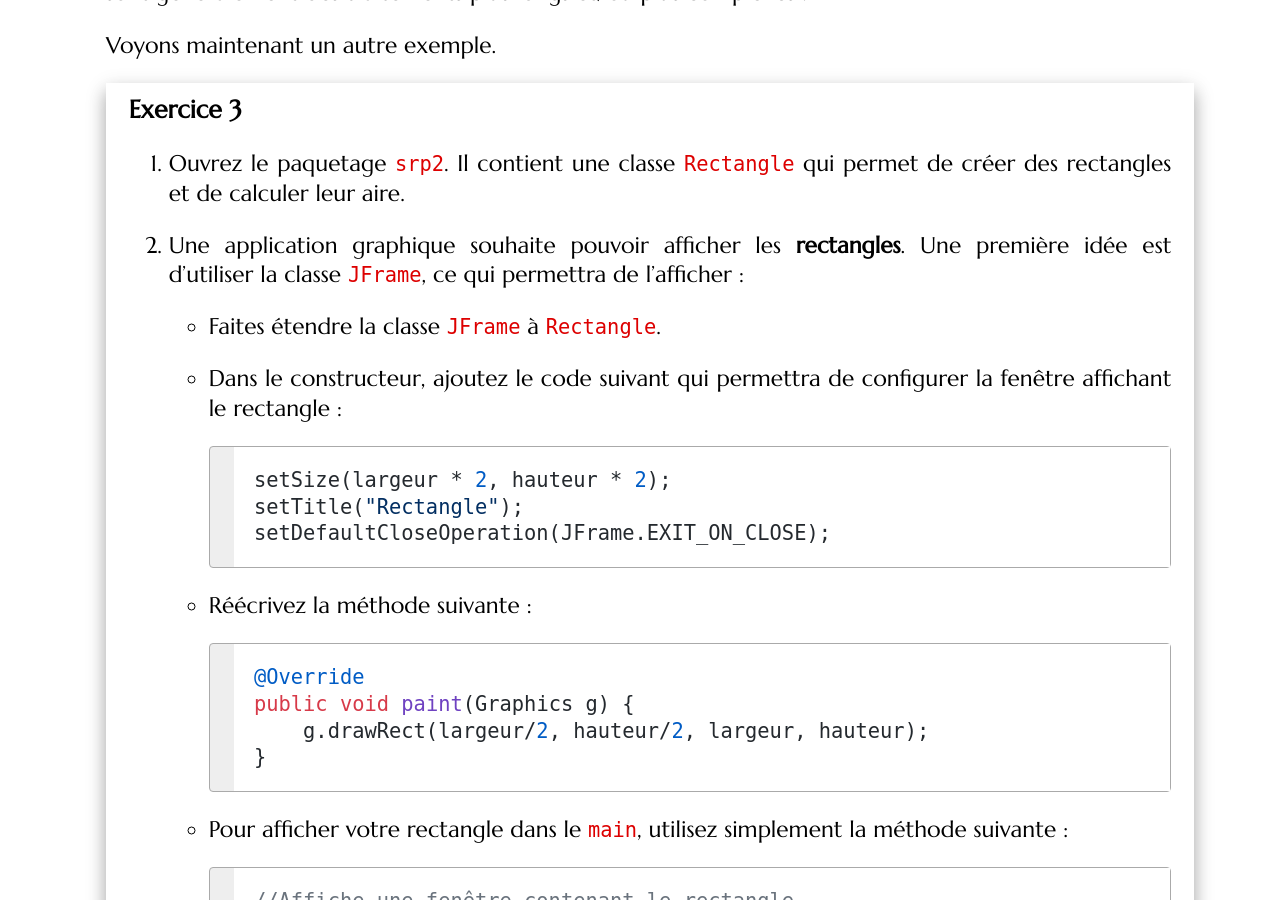
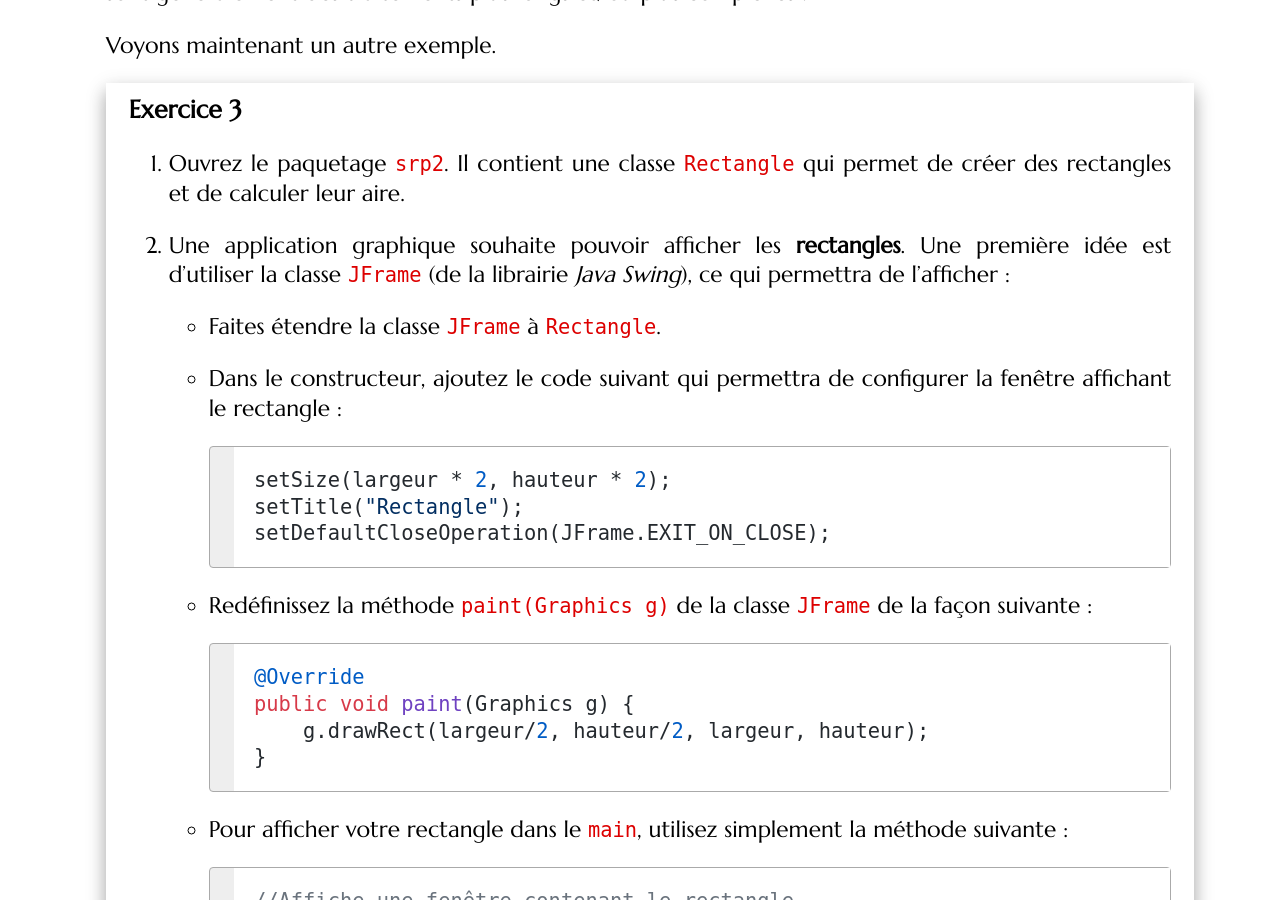
Before and after one commit to mgasquet/R304-QualiteDeveloppement, a Jekyll site: the page built from tutorials/tutorial3.md, in a window 1280 px wide and 900 px high, scrolled down 7125 px. Built offline with Jekyll 4.4.1, drawn with Linux system fonts in a browser that asks for light colours; some web fonts are replaced.

Commit message:
précision JFrame

````diff
--- a/tutorials/tutorial3.md
+++ b/tutorials/tutorial3.md
@@ -197,7 +197,7 @@ Voyons maintenant un autre exemple.
 
 1. Ouvrez le paquetage `srp2`. Il contient une classe `Rectangle` qui permet de créer des rectangles et de calculer leur aire.
 
-2. Une application graphique souhaite pouvoir afficher les **rectangles**. Une première idée est d'utiliser la classe `JFrame`, ce qui permettra de l'afficher :
+2. Une application graphique souhaite pouvoir afficher les **rectangles**. Une première idée est d'utiliser la classe `JFrame` (de la librairie _Java Swing_), ce qui permettra de l'afficher :
 
     * Faites étendre la classe `JFrame` à `Rectangle`.
 
@@ -209,7 +209,7 @@ Voyons maintenant un autre exemple.
       setDefaultCloseOperation(JFrame.EXIT_ON_CLOSE);
       ```
 
-    * Réécrivez la méthode suivante :
+    * Redéfinissez la méthode `paint(Graphics g)` de la classe `JFrame` de la façon suivante :
 
       ```java
       @Override
````
